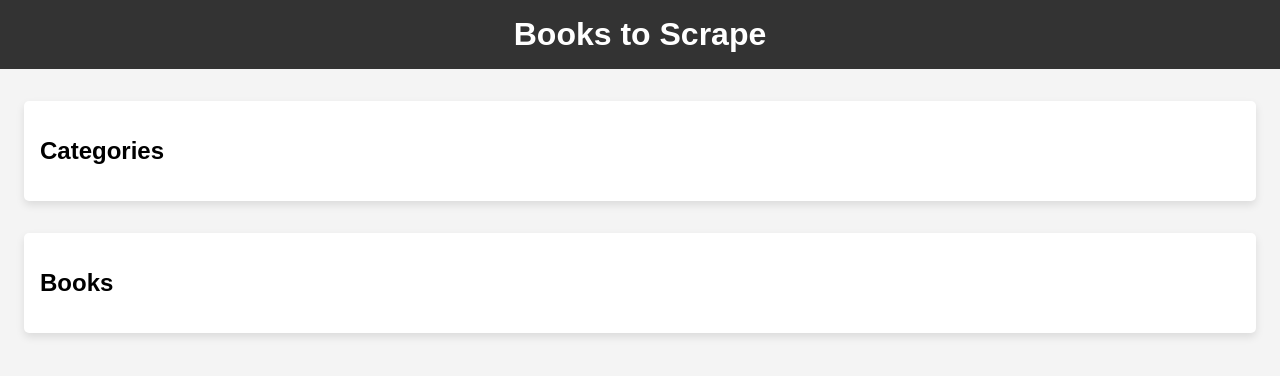
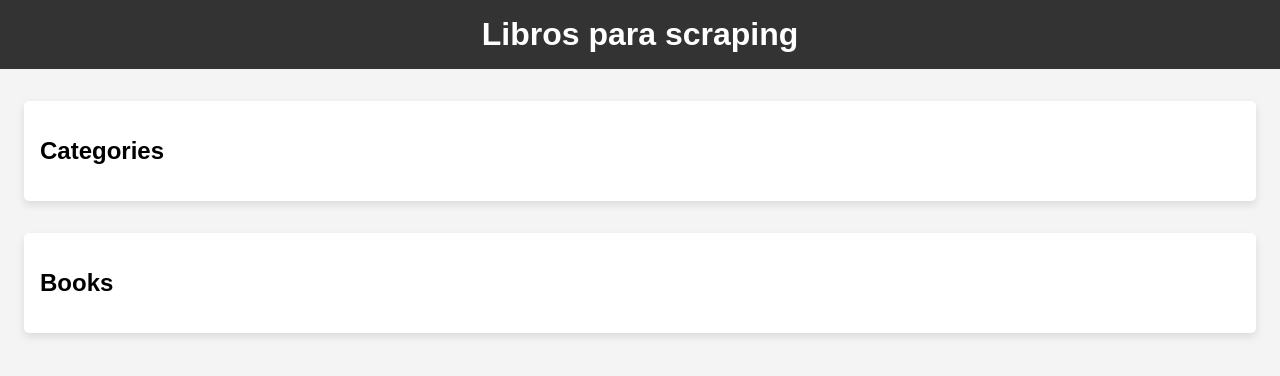
Before and after one commit to DanielMoondak/web-scraping-server, a Flask app: page / in a window 1280 px wide. Shown: the top 376 px of the page. Run offline with Flask 2, Linux system fonts and the light colour scheme; data that the repository does not hold is empty.

Commit message:
index.html

```diff
--- a/templates/index.html
+++ b/templates/index.html
@@ -3,12 +3,12 @@
 <head>
     <meta charset="UTF-8">
     <meta name="viewport" content="width=device-width, initial-scale=1.0">
-    <title>Books to Scrape</title>
+    <title>Libros para scraping</title>
     <link rel="stylesheet" href="/static/style.css">
 </head>
 <body>
     <header>
-        <h1>Books to Scrape</h1>
+        <h1>Libros para scraping</h1>
     </header>
 
     <div class="container">
```
